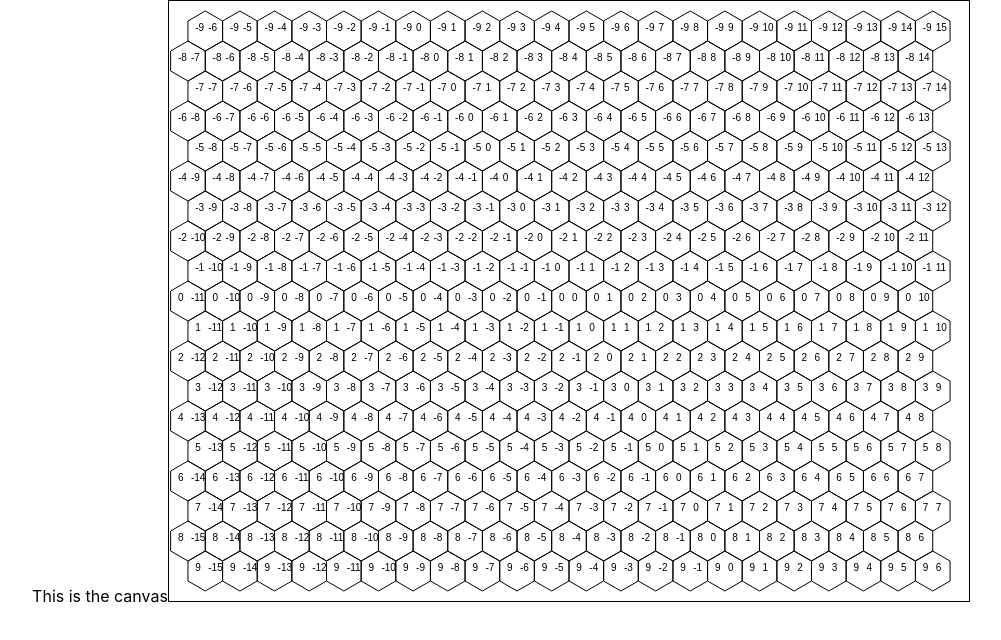
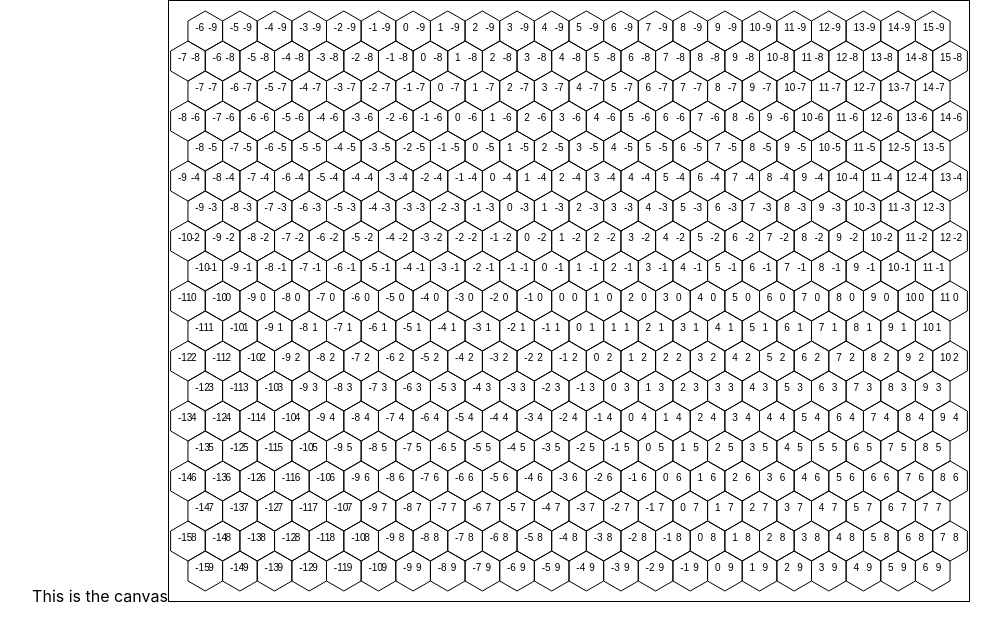
Before and after one commit to Eldamarth/hexBoard, a React (Create React App) app: page / in a window 1280 px wide. Shown: the top 640 px of the page, without its empty margins (139-1140 px from the left). Built offline with nearby package versions, Linux system fonts and the light colour scheme.

Commit message:
Refactor to draw better, use cleaner code

```diff
--- a/src/components/canvas.jsx
+++ b/src/components/canvas.jsx
@@ -1,39 +1,91 @@
-import React, {Component} from 'react';
-import '../styles/index.css';
+import React, { Component } from "react";
+import "../styles/index.css";
 
-class Canvas extends Component{
-    constructor(props){
+class Canvas extends Component {
+  constructor(props) {
     super(props);
 
-        this.state ={
-            hexSize : 20,
+    this.state = {
+      hexSize: 20,
       hexOrigin: {
-                x:400,
-                y:300,
+        x: 400,
+        y: 300
+      }
+    };
+  }
+
+  componentWillMount() {
+    let hexParameters = this.getHexParameters();
+    this.setState({
+      canvasSize: {
+        canvasHeight: 600,
+        canvasWidth: 800
+      },
+      hexParameters: hexParameters
+    });
+  }
+
+  componentDidMount() {
+    const { canvasHeight, canvasWidth } = this.state.canvasSize;
+    this.canvasHex.width = canvasWidth;
+    this.canvasHex.height = canvasHeight;
+    // this.drawHex(this.canvasHex, {x:50, y:50})
+    this.drawHexes();
+  }
+
+  drawHexes() {
+    const { canvasWidth, canvasHeight } = this.state.canvasSize;
+    const { hexWidth, hexHeight, vertDist, horDist } = this.state.hexParameters;
+    const hexOrigin = this.state.hexOrigin;
+    // column margins
+    let cLeftSide = Math.round(hexOrigin.x/horDist)*4;
+    let cRightSide = Math.round((canvasWidth-hexOrigin.x)/horDist);
+    // row margins
+    let rTopSide = Math.round(hexOrigin.y/vertDist);
+    let rBottomSide = Math.round((canvasHeight - hexOrigin.y)/vertDist);
+
+    let posSpacer = 0;
+    for (let row = 0; row <= rBottomSide; row++) {
+      if (row % 2 === 0 && row !== 0) {
+        posSpacer++;
+      }
+      for (let col = -cLeftSide; col <= cRightSide; col++) {
+
+          const { x, y } = this.hexToPix(this.Hex(col-posSpacer, row));
+
+          if ((x > hexWidth/2 && x < canvasWidth-hexWidth/2)&& (y > hexHeight/2 && y < canvasHeight-hexHeight/2)){
+            this.drawHex(this.canvasHex, this.Point(x, y));
+            this.drawHexCoordinates(
+                this.canvasHex,
+                this.Point(x, y),
+                this.Hex(col-posSpacer, row)
+            );}
+
+      }
+    }
+    let negSpacer = 0;
+    for (let row = -1; row >= -rTopSide; row--) {
+        if (row % 2 !== 0) {
+          negSpacer++;
+        }
+        for (let col = -cLeftSide; col <= cRightSide; col++) {
+            const { x, y } = this.hexToPix(this.Hex(col+negSpacer, row));
+
+            if ((x > hexWidth/2 && x < canvasWidth-hexWidth/2)&& (y > hexHeight/2 && y < canvasHeight-hexHeight/2)){
+
+                this.drawHex(this.canvasHex, this.Point(x, y));
+                this.drawHexCoordinates(
+                    this.canvasHex,
+                    this.Point(x, y),
+                    this.Hex(col+negSpacer, row)
+                );
+            }
+
         }
       }
   }
 
-    componentWillMount(){
-        let hexParameters = this.getHexParameters();
-        this.setState({
-            canvasSize:{
-                canvasHeight: 600,
-                canvasWidth: 800,
-            },
-            hexParameters: hexParameters,
-        })
-    }
-
-    componentDidMount(){
-        const {canvasHeight, canvasWidth} = this.state.canvasSize;
-        this.canvasHex.width = canvasWidth;
-        this.canvasHex.height = canvasHeight;
-        // this.drawHex(this.canvasHex, {x:50, y:50})
-        this.drawHexes();
-
-    }
-
+  /*
     drawHexes(){
         const {canvasWidth, canvasHeight} = this.state.canvasSize;
         const { hexWidth, hexHeight, vertDist, horDist} = this.state.hexParameters;
@@ -55,51 +107,56 @@ class Canvas extends Component{
             }
 
         }
-    }
+    } */
 
   drawHex(canvasID, center) {
     for (let i = 0; i <= 5; i++) {
-           let start = this.getHexCornerCoord(center,i);
-           let end = this.getHexCornerCoord(center, i+1);
-           this.drawLine(canvasID, {x:start.x,y:start.y},{x: end.x,y: end.y})
-
-
+      let start = this.getHexCornerCoord(center, i);
+      let end = this.getHexCornerCoord(center, i + 1);
+      this.drawLine(
+        canvasID,
+        { x: start.x, y: start.y },
+        { x: end.x, y: end.y }
+      );
     }
   }
 
   // Heavily modified version of redblobgames.com's hex library pointy_hex_corner function
-    getHexCornerCoord(center, i){
+  getHexCornerCoord(center, i) {
     let angle_deg = 60 * i + 30;
-        let angle_rad = Math.PI / 180 * angle_deg;
+    let angle_rad = (Math.PI / 180) * angle_deg;
     let x = center.x + this.state.hexSize * Math.cos(angle_rad);
     let y = center.y + this.state.hexSize * Math.sin(angle_rad);
-        return this.Point(x,y);
-    }
-
-    getHexParameters(){
-        let hexHeight = this.state.hexSize * 2;
-        let hexWidth = Math.sqrt(3)/2 * hexHeight;
-        let vertDist = hexHeight *0.75;
-        let horDist = hexWidth;
-        return  { hexWidth, hexHeight, vertDist, horDist}
-    }
-
-    hexToPix(hex){
-        let {hexOrigin} = this.state;
-        let x = this.state.hexSize * (Math.sqrt(3) * hex.col  +  Math.sqrt(3)/2 * hex.row)+hexOrigin.x;
-        let y = this.state.hexSize * (3/2 * hex.row)+hexOrigin.y;
     return this.Point(x, y);
   }
 
-    Point(x,y) {
-        return {x: x, y: y}
+  getHexParameters() {
+    let hexHeight = this.state.hexSize * 2;
+    let hexWidth = (Math.sqrt(3) / 2) * hexHeight;
+    let vertDist = hexHeight * 0.75;
+    let horDist = hexWidth;
+    return { hexWidth, hexHeight, vertDist, horDist };
   }
 
-    Hex(c,r) {
-        return {col:c,row:r}
+  hexToPix(hex) {
+    let { hexOrigin } = this.state;
+    let x =
+      this.state.hexSize *
+        (Math.sqrt(3) * hex.col + (Math.sqrt(3) / 2) * hex.row) +
+      hexOrigin.x;
+    let y = this.state.hexSize * ((3 / 2) * hex.row) + hexOrigin.y;
+    return this.Point(x, y);
   }
 
-    drawLine(canvasID, start, end){
+  Point(x, y) {
+    return { x: x, y: y };
+  }
+
+  Hex(c, r) {
+    return { col: c, row: r };
+  }
+
+  drawLine(canvasID, start, end) {
     const ctx = canvasID.getContext("2d");
     ctx.beginPath();
     ctx.moveTo(start.x, start.y);
@@ -108,22 +165,21 @@ class Canvas extends Component{
     ctx.closePath();
   }
 
-    drawHexCoordinates(canvasID, center, hex){
+  drawHexCoordinates(canvasID, center, hex) {
     const ctx = canvasID.getContext("2d");
-        ctx.fillText(hex.col, center.x-10, center.y);
+    ctx.fillText(hex.col, center.x - 10, center.y);
     // ctx.fillText(',', center.x,center.y)
-        ctx.fillText(hex.row, center.x+3, center.y);
+    ctx.fillText(hex.row, center.x + 3, center.y);
   }
 
   render() {
     return (
       <div>
         This is the canvas
-            <canvas ref={canvasHex => this.canvasHex = canvasHex}></canvas>
+        <canvas ref={canvasHex => (this.canvasHex = canvasHex)}></canvas>
       </div>
-        )
+    );
   }
-
 }
 
 export default Canvas;
```
Lines whose indentation alone changed are shown as unchanged.
